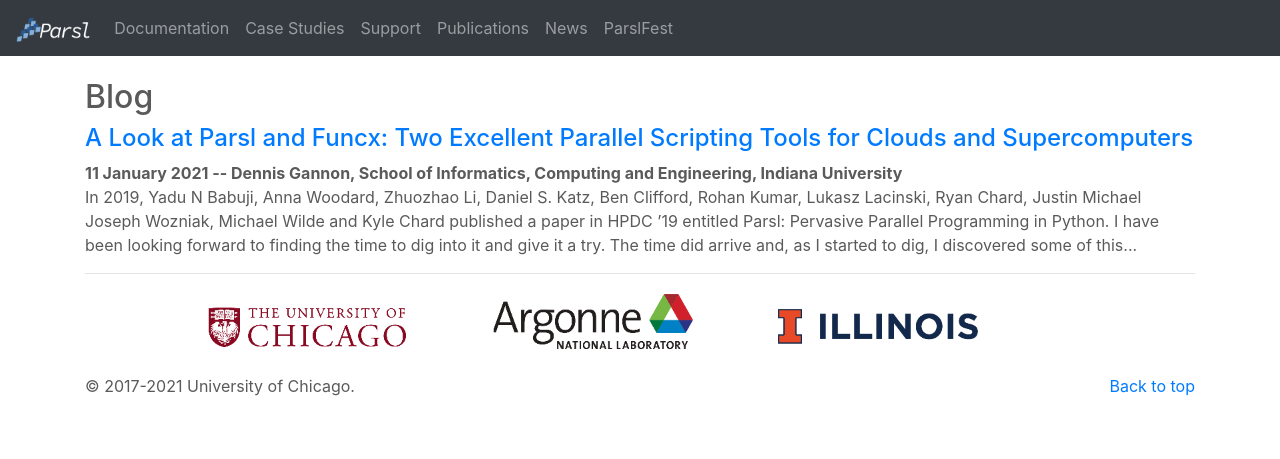
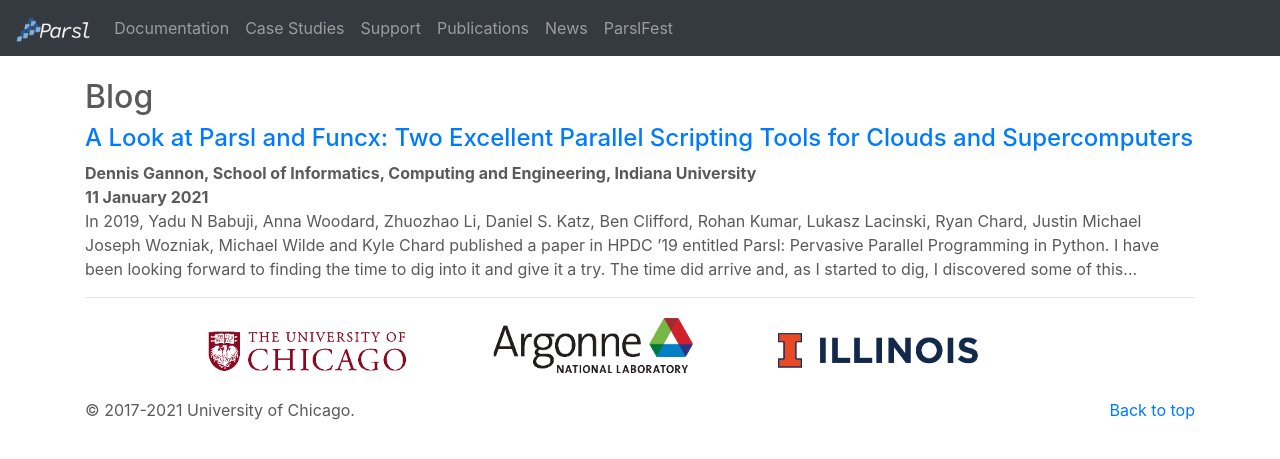
Before and after one commit to Parsl/parsl.github.io, a Jekyll site: the page built from blog.html, in a window 1280 px wide. Shown: the top 459 px of the page. Built offline with Jekyll 4.4.1, drawn with Linux system fonts in a browser that asks for light colours.

Commit message:
New lines for author and date

```diff
--- a/blog.html
+++ b/blog.html
@@ -12,7 +12,8 @@
 				{% for post in site.posts %}
 					<div>
 						<h4><a href="{{ post.url }}">{{ post.title }}</a></h4>
-						<div><b>{{ post.date | date: "%-d %B %Y" }} -- {{ post.author }}</b></div>
+						<div><b>{{ post.author }}</b></div>
+						<div><b>{{ post.date | date: "%-d %B %Y" }}</b></div>
 						{{ post.content | strip_html | truncatewords:75 }}
 					</div>
 				{% endfor %}
```
